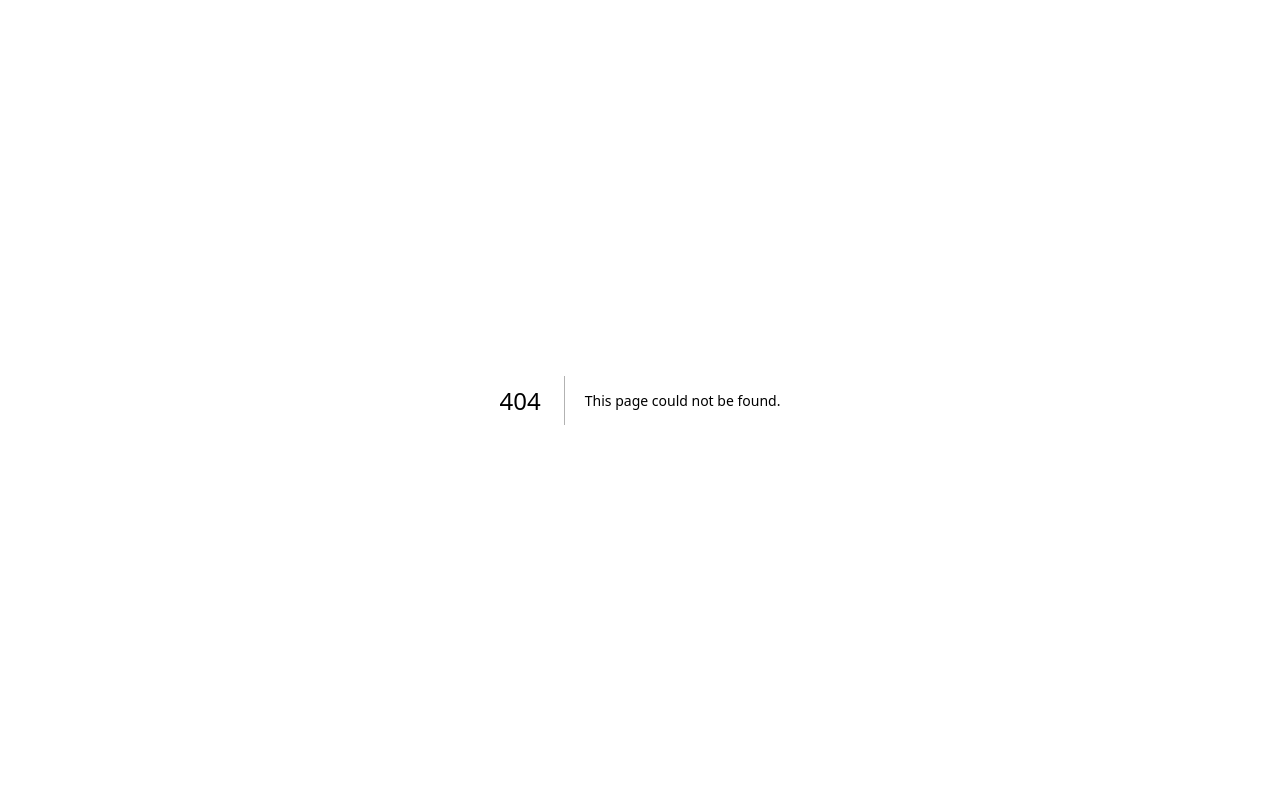
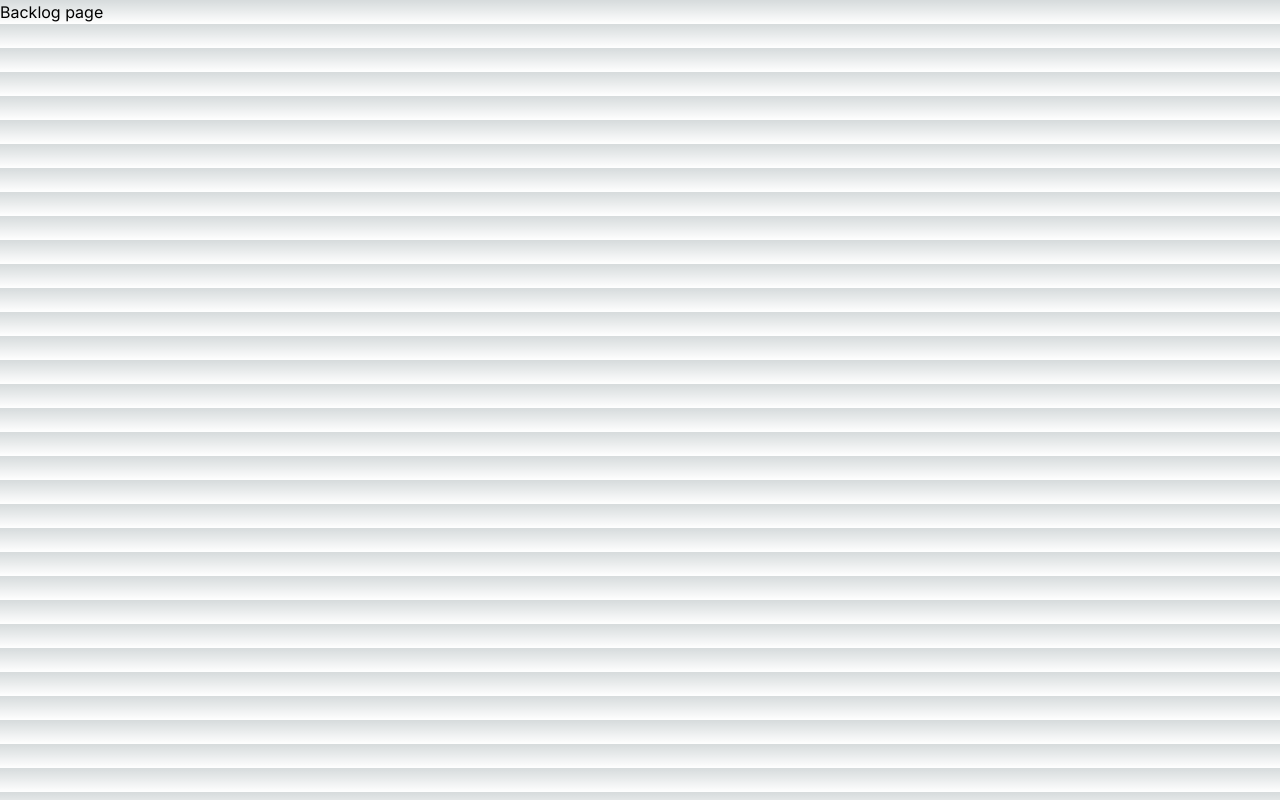
Before and after one commit to tinkereryorch/backlog-tracker, a Next.js app in the folder frontend/: page /backlog in a window 1280 px wide. Before the commit this address had no page. Built offline with nearby package versions, Linux system fonts and the light colour scheme.

Commit message:
Added backlog page

```diff
--- /dev/null
+++ b/frontend/src/app/backlog/page.js
@@ -0,0 +1,7 @@
+export default function Backlog() {
+    return (
+        <div>
+            <p>Backlog page</p>
+        </div>
+    );
+}
```
